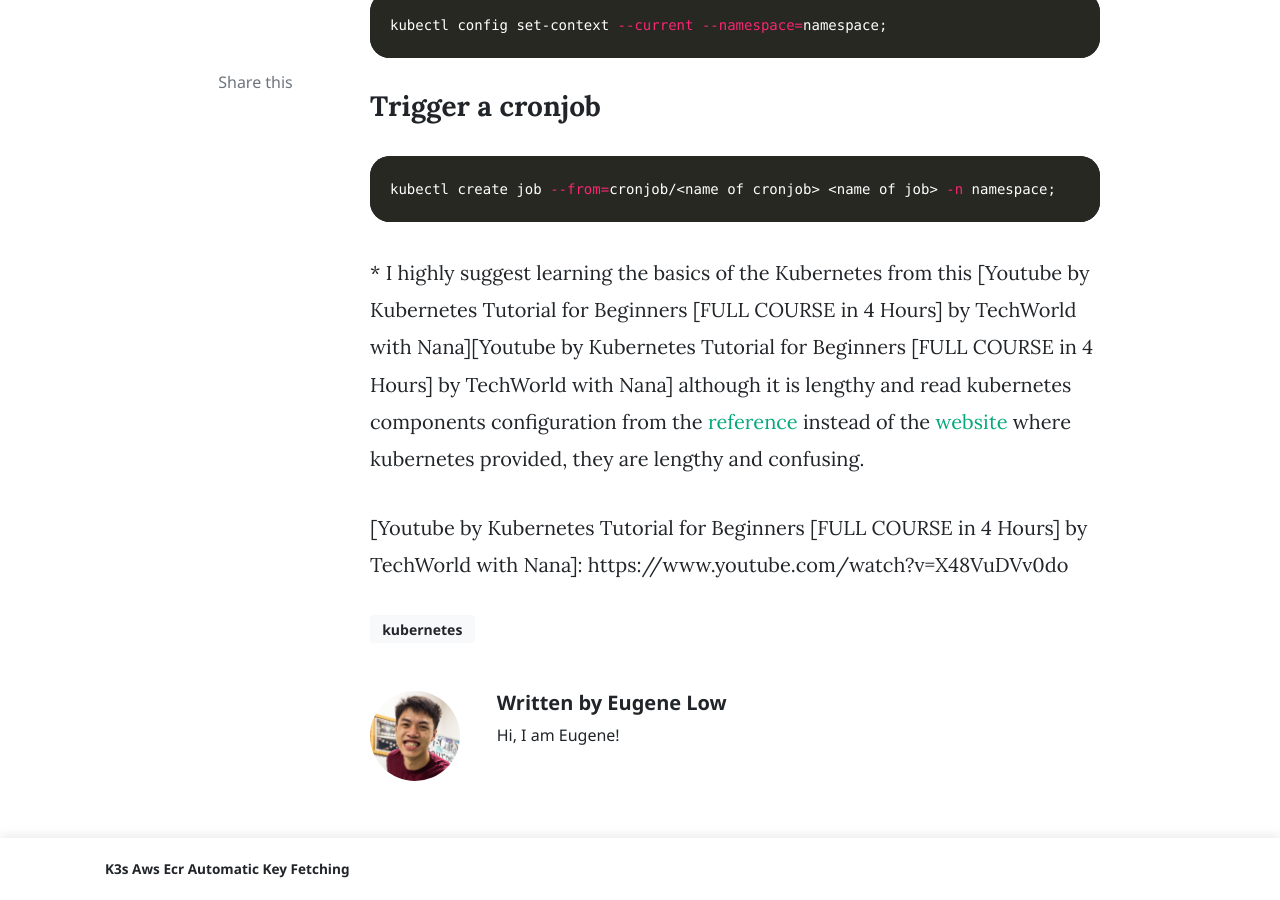
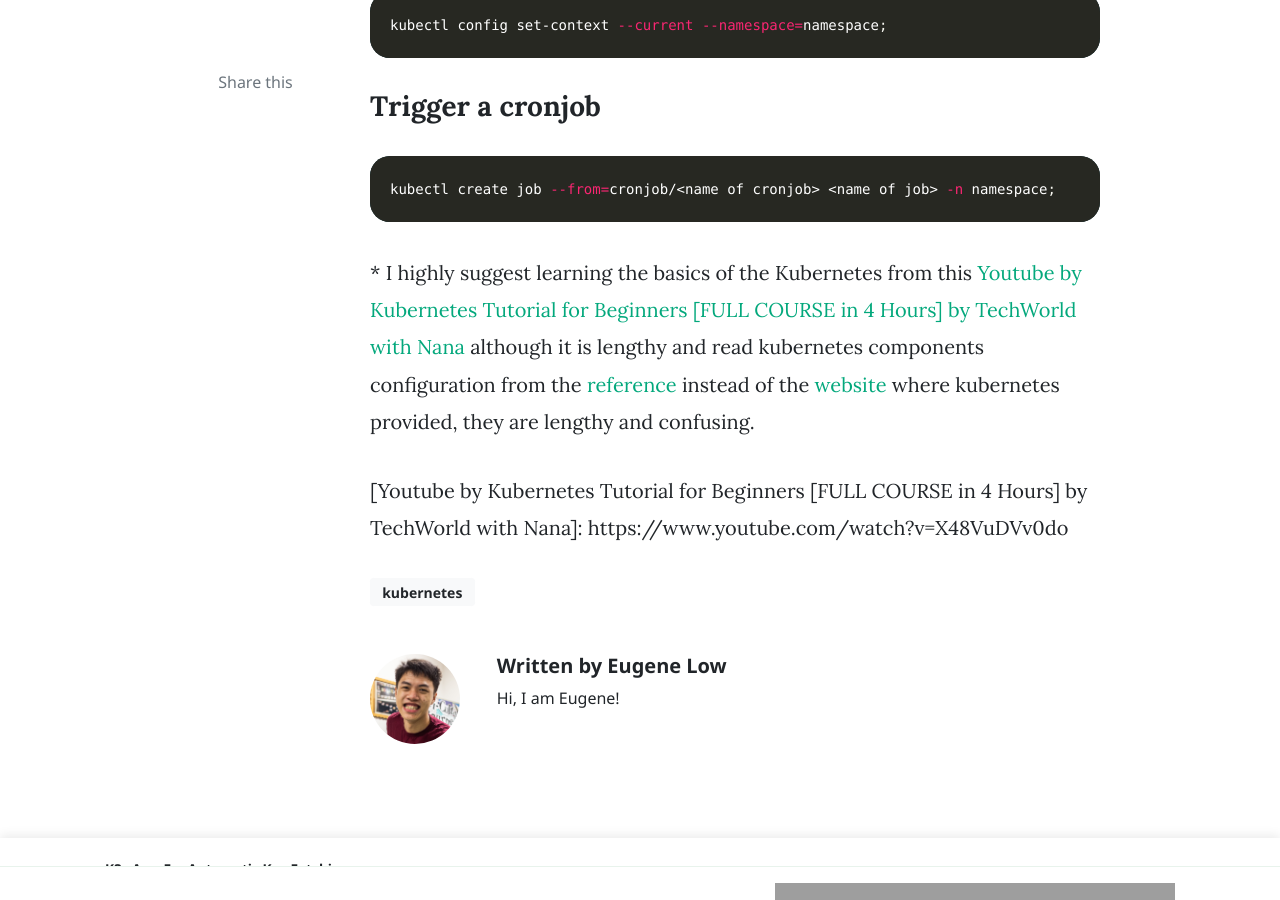
Before and after one commit to lowzhao/lowzhao, a Jekyll site: the page built from _posts/2022-03-23-kubernetes-cheat-sheet.md, in a window 1280 px wide and 900 px high, scrolled down 1741 px. Built offline with Jekyll 4.4.1, drawn with Linux system fonts in a browser that asks for light colours; nearby versions of some CDN libraries; comment, search, counter and statistics services are not loaded; grey boxes are pictures that could not be loaded.

Commit message:
Update 2022-03-23-kubernetes-cheat-sheet.md

````diff
--- a/_posts/2022-03-23-kubernetes-cheat-sheet.md
+++ b/_posts/2022-03-23-kubernetes-cheat-sheet.md
@@ -44,7 +44,7 @@
 kubectl create job --from=cronjob/<name of cronjob> <name of job> -n namespace;
 ```
 
-\* I highly suggest learning the basics of the Kubernetes from this [Youtube by Kubernetes Tutorial for Beginners \[FULL COURSE in 4 Hours\] by TechWorld with Nana][Youtube by Kubernetes Tutorial for Beginners \[FULL COURSE in 4 Hours\] by TechWorld with Nana] although it is lengthy and read kubernetes components configuration from the [reference][Reference] instead of the [website](https://kubernetes.io/docs/home/) where kubernetes provided, they are lengthy and confusing.
+\* I highly suggest learning the basics of the Kubernetes from this [Youtube by Kubernetes Tutorial for Beginners \[FULL COURSE in 4 Hours\] by TechWorld with Nana](Youtube by Kubernetes Tutorial for Beginners \[FULL COURSE in 4 Hours\] by TechWorld with Nana) although it is lengthy and read kubernetes components configuration from the [reference](Reference) instead of the [website](https://kubernetes.io/docs/home/) where kubernetes provided, they are lengthy and confusing.
 
 [Reference]: https://kubernetes.io/docs/reference/kubernetes-api/
 [Youtube by Kubernetes Tutorial for Beginners \[FULL COURSE in 4 Hours\] by TechWorld with Nana]: https://www.youtube.com/watch?v=X48VuDVv0do
````
